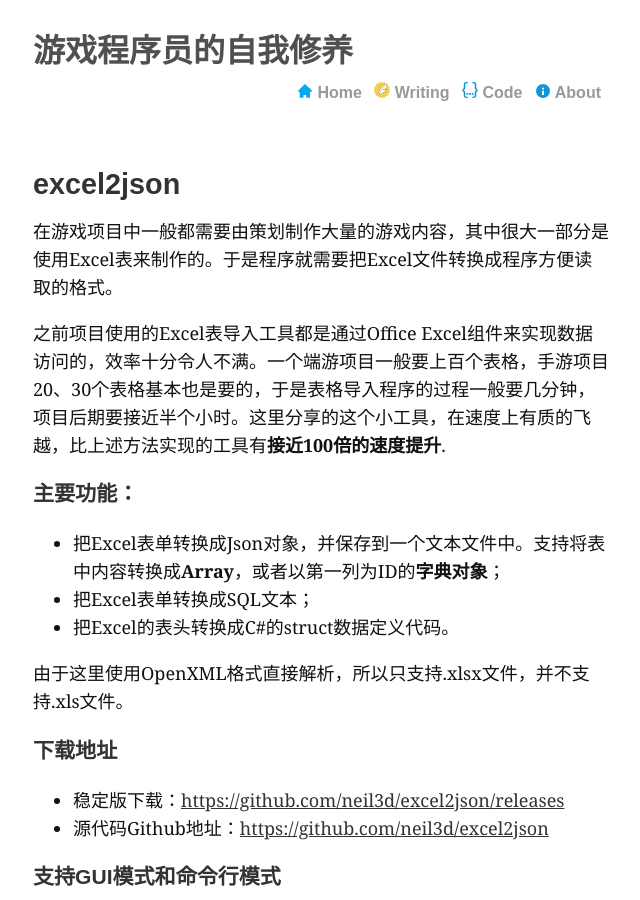
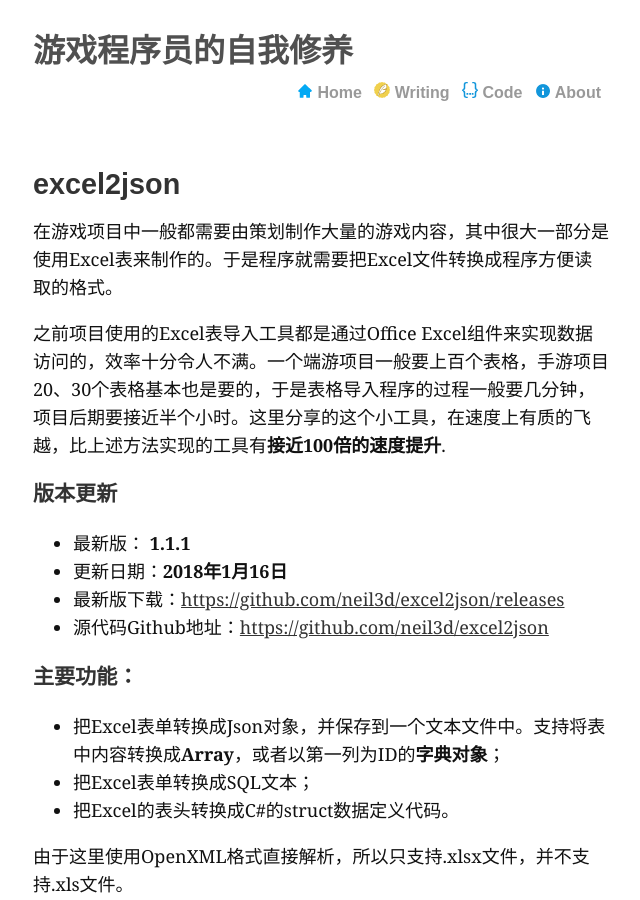
Before and after one commit to neil3d/neil3d.github.io, a Jekyll site: the page built from app/excel2json.md, in a window 1280 px wide and 900 px high. Shown: the whole window, without its empty margins (319-959 px from the left). Built offline with Jekyll 4.4.1, drawn with Linux system fonts in a browser that asks for light colours; comment, search, counter and statistics services are not loaded.

Commit message:
exel2json version info

```diff
--- a/app/excel2json.md
+++ b/app/excel2json.md
@@ -7,6 +7,14 @@ title: excel2json
 
 之前项目使用的Excel表导入工具都是通过Office Excel组件来实现数据访问的，效率十分令人不满。一个端游项目一般要上百个表格，手游项目20、30个表格基本也是要的，于是表格导入程序的过程一般要几分钟，项目后期要接近半个小时。这里分享的这个小工具，在速度上有质的飞越，比上述方法实现的工具有**接近100倍的速度提升**.
 
+### 版本更新
+
+* 最新版：  **1.1.1**
+* 更新日期：**2018年1月16日**
+* 最新版下载：[https://github.com/neil3d/excel2json/releases](https://github.com/neil3d/excel2json/releases)
+* 源代码Github地址：[https://github.com/neil3d/excel2json](https://github.com/neil3d/excel2json)
+
+
 ### 主要功能：
 
 * 把Excel表单转换成Json对象，并保存到一个文本文件中。支持将表中内容转换成**Array**，或者以第一列为ID的**字典对象**；
@@ -14,11 +22,6 @@ title: excel2json
 * 把Excel的表头转换成C#的struct数据定义代码。
 
 由于这里使用OpenXML格式直接解析，所以只支持.xlsx文件，并不支持.xls文件。
-
-### 下载地址
-
-* 稳定版下载：[https://github.com/neil3d/excel2json/releases](https://github.com/neil3d/excel2json/releases)
-* 源代码Github地址：[https://github.com/neil3d/excel2json](https://github.com/neil3d/excel2json)
 
 ### 支持GUI模式和命令行模式
 
```
